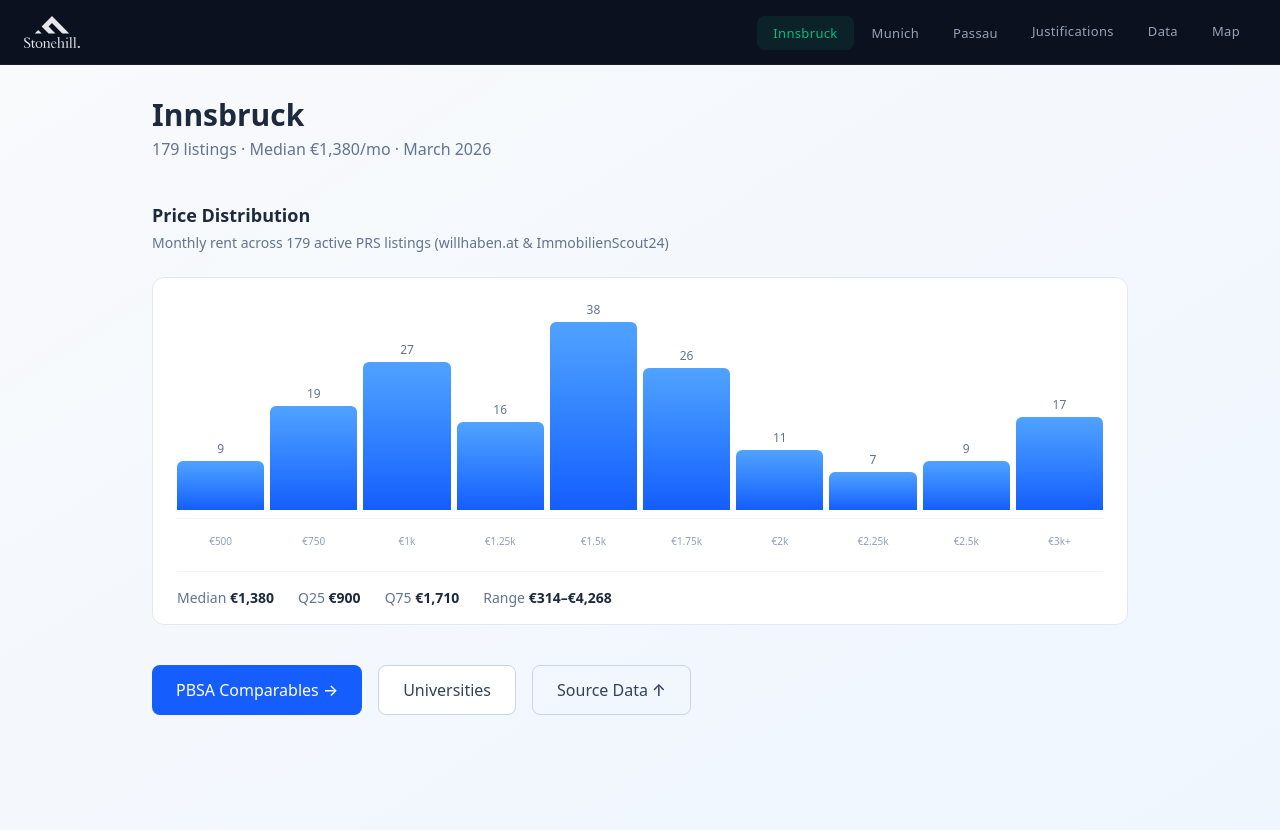
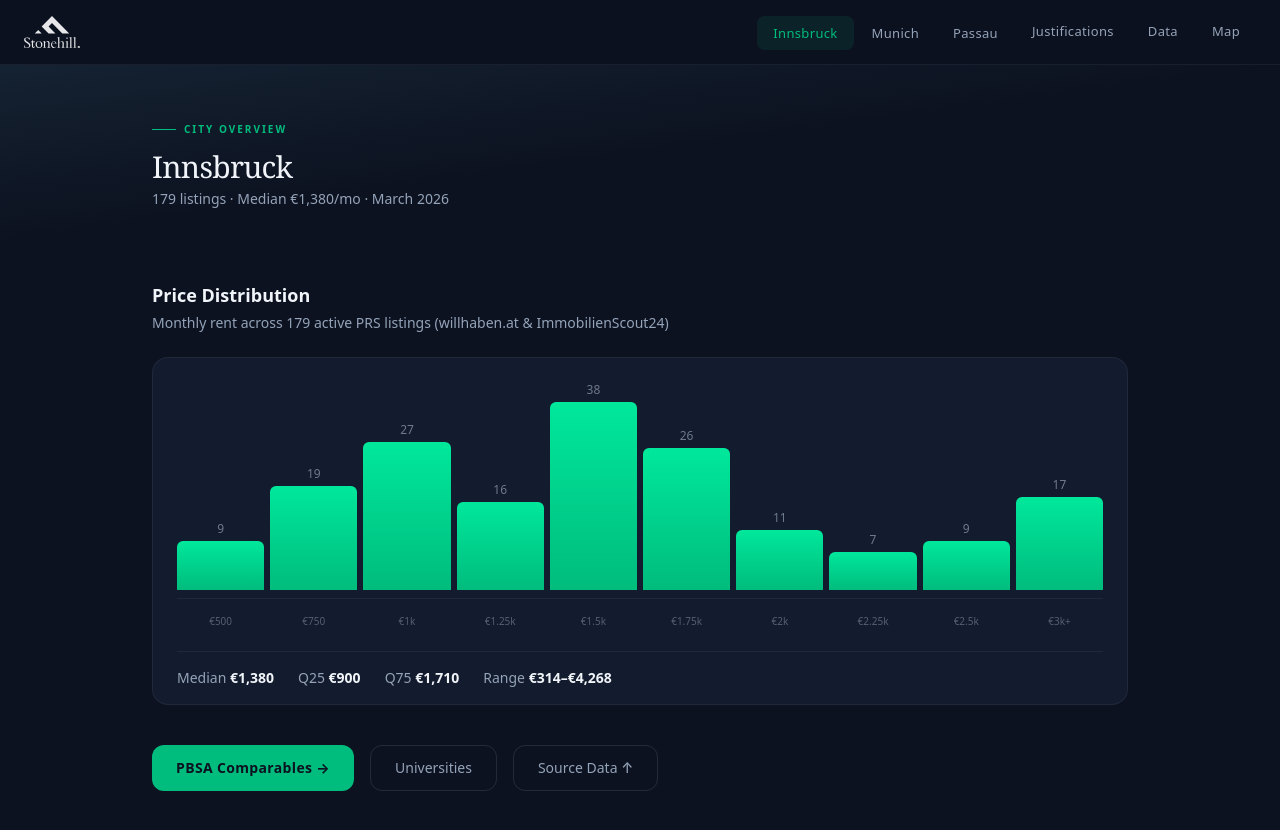
Before and after one commit to cc4921-ctrl/dach-student-housing, a Next.js app: page /innsbruck in a window 1280 px wide. Shown: the top 830 px of the page. Built offline with nearby package versions, Linux system fonts and the light colour scheme.

Commit message:
Restyle Innsbruck page to midnight dark theme with emerald accents

```diff
--- a/app/innsbruck/page.tsx
+++ b/app/innsbruck/page.tsx
@@ -17,53 +17,62 @@ const maxCount = Math.max(...histogram.map(h => h.count));
 
 export default function InnsbruckPage() {
   return (
-    <div className="min-h-screen bg-gradient-to-br from-slate-50 to-blue-50">
-      <main className="max-w-5xl mx-auto px-6 py-8 space-y-10">
-        <div>
-          <h1 className="text-3xl font-bold text-slate-800">Innsbruck</h1>
-          <p className="text-slate-500 mt-1">179 listings &middot; Median &euro;1,380/mo &middot; March 2026</p>
+    <div className="min-h-screen bg-midnight">
+      {/* Header */}
+      <div className="relative w-full h-44 overflow-hidden bg-midnight-light">
+        <div className="absolute inset-0 bg-gradient-to-br from-emerald-accent/5 via-midnight to-midnight" />
+        <div className="absolute bottom-0 left-0 right-0 max-w-5xl mx-auto px-6 pb-8">
+          <div className="flex items-center gap-2 mb-3">
+            <span className="w-6 h-px bg-emerald-accent" />
+            <span className="text-emerald-accent text-[10px] font-bold tracking-[0.2em] uppercase">City Overview</span>
+          </div>
+          <h1 className="text-3xl font-serif text-snow tracking-tight">Innsbruck</h1>
+          <p className="text-silver mt-1 text-sm">179 listings &middot; Median &euro;1,380/mo &middot; March 2026</p>
         </div>
+      </div>
+
+      <main className="max-w-5xl mx-auto px-6 py-10 space-y-10">
         <section>
-          <h2 className="text-lg font-semibold text-slate-800 mb-1">Price Distribution</h2>
-          <p className="text-sm text-slate-500 mb-6">Monthly rent across 179 active PRS listings (willhaben.at &amp; ImmobilienScout24)</p>
+          <h2 className="text-lg font-bold text-snow mb-1">Price Distribution</h2>
+          <p className="text-sm text-silver mb-6">Monthly rent across 179 active PRS listings (willhaben.at &amp; ImmobilienScout24)</p>
 
-          <div className="bg-white rounded-xl border border-slate-200 p-6 pb-4">
+          <div className="bg-midnight-light rounded-2xl border border-white/[0.06] p-6 pb-4">
             <div className="flex items-end gap-1.5 h-52">
               {histogram.map((bar) => (
                 <div key={bar.label} className="flex-1 flex flex-col items-center justify-end h-full">
-                  <span className="text-xs font-medium text-slate-500 mb-1">{bar.count}</span>
+                  <span className="text-xs font-medium text-silver/70 mb-1">{bar.count}</span>
                   <div
-                    className="w-full rounded-t-md bg-gradient-to-t from-blue-600 to-blue-400"
+                    className="w-full rounded-t-md bg-gradient-to-t from-emerald-accent to-emerald-glow"
                     style={{ height: `${(bar.count / maxCount) * 100}%`, minHeight: bar.count > 0 ? '4px' : '0' }}
                   />
                 </div>
               ))}
             </div>
-            <div className="flex gap-1.5 mt-2 border-t border-slate-100 pt-2">
+            <div className="flex gap-1.5 mt-2 border-t border-white/[0.06] pt-2">
               {histogram.map((bar) => (
                 <div key={bar.label} className="flex-1 text-center">
-                  <span className="text-[10px] text-slate-400 leading-tight">&euro;{bar.label}</span>
+                  <span className="text-[10px] text-silver/50 leading-tight">&euro;{bar.label}</span>
                 </div>
               ))}
             </div>
 
-            <div className="mt-5 pt-4 border-t border-slate-100 flex flex-wrap items-center gap-6 text-sm text-slate-500">
-              <div>Median <span className="font-semibold text-slate-800">&euro;1,380</span></div>
-              <div>Q25 <span className="font-semibold text-slate-800">&euro;900</span></div>
-              <div>Q75 <span className="font-semibold text-slate-800">&euro;1,710</span></div>
-              <div>Range <span className="font-semibold text-slate-800">&euro;314&ndash;&euro;4,268</span></div>
+            <div className="mt-5 pt-4 border-t border-white/[0.06] flex flex-wrap items-center gap-6 text-sm text-silver">
+              <div>Median <span className="font-semibold text-snow">&euro;1,380</span></div>
+              <div>Q25 <span className="font-semibold text-snow">&euro;900</span></div>
+              <div>Q75 <span className="font-semibold text-snow">&euro;1,710</span></div>
+              <div>Range <span className="font-semibold text-snow">&euro;314&ndash;&euro;4,268</span></div>
             </div>
           </div>
         </section>
 
         <div className="flex flex-col sm:flex-row gap-4">
-          <Link href="/innsbruck/comparables" className="inline-flex items-center justify-center gap-2 bg-blue-600 text-white px-6 py-3 rounded-lg hover:bg-blue-700 transition-colors font-medium">
+          <Link href="/innsbruck/comparables" className="inline-flex items-center justify-center gap-2 bg-emerald-accent text-midnight px-6 py-3 rounded-xl hover:bg-emerald-glow transition-colors font-bold text-sm tracking-wide">
             PBSA Comparables &rarr;
           </Link>
-          <Link href="/innsbruck/universities" className="inline-flex items-center justify-center gap-2 bg-white text-slate-700 border border-slate-300 px-6 py-3 rounded-lg hover:bg-slate-50 transition-colors font-medium">
+          <Link href="/innsbruck/universities" className="inline-flex items-center justify-center gap-2 bg-transparent text-silver border border-white/[0.1] px-6 py-3 rounded-xl hover:text-snow hover:border-white/[0.2] transition-all font-medium text-sm">
             Universities
           </Link>
-          <a href="https://www.willhaben.at/iad/immobilien/mietwohnungen/mietwohnung-angebote?areaId=70101" target="_blank" rel="noopener noreferrer" className="inline-flex items-center justify-center gap-2 border border-slate-300 text-slate-700 px-6 py-3 rounded-lg hover:bg-slate-50 transition-colors font-medium">
+          <a href="https://www.willhaben.at/iad/immobilien/mietwohnungen/mietwohnung-angebote?areaId=70101" target="_blank" rel="noopener noreferrer" className="inline-flex items-center justify-center gap-2 bg-transparent text-silver border border-white/[0.1] px-6 py-3 rounded-xl hover:text-snow hover:border-white/[0.2] transition-all font-medium text-sm">
             Source Data &uarr;
           </a>
         </div>
```
